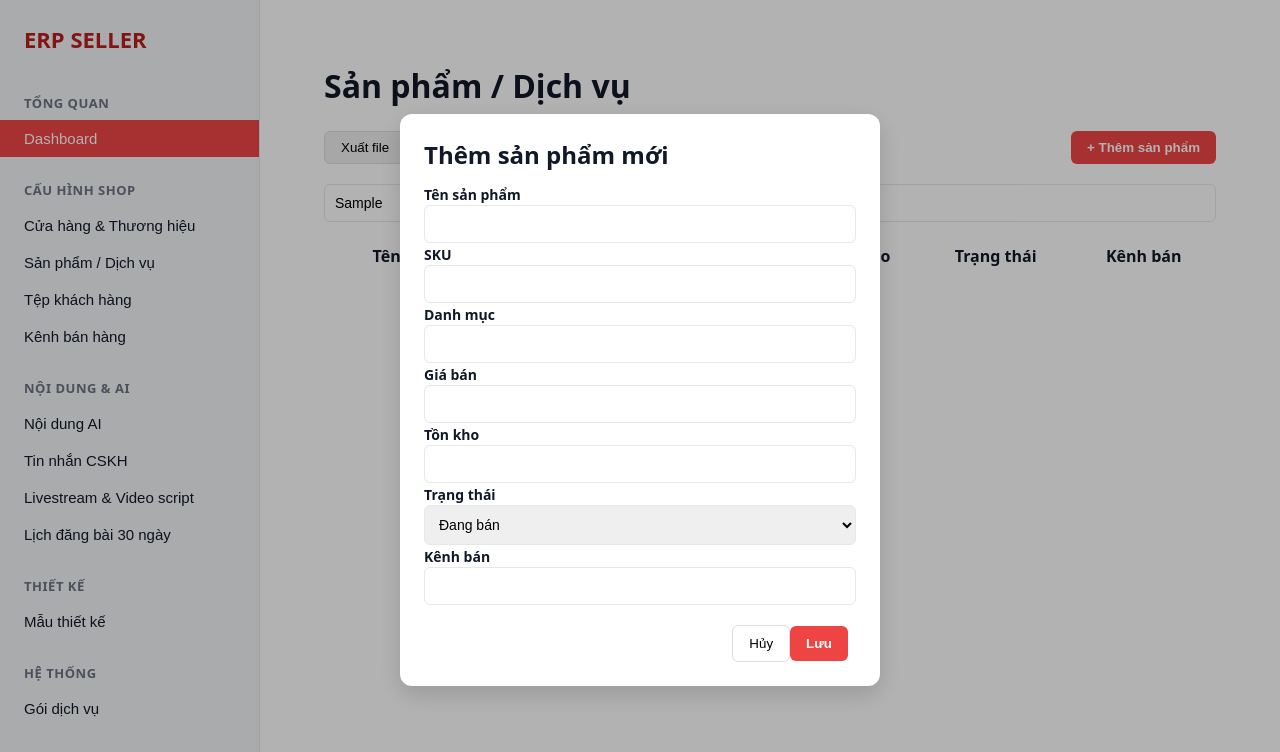
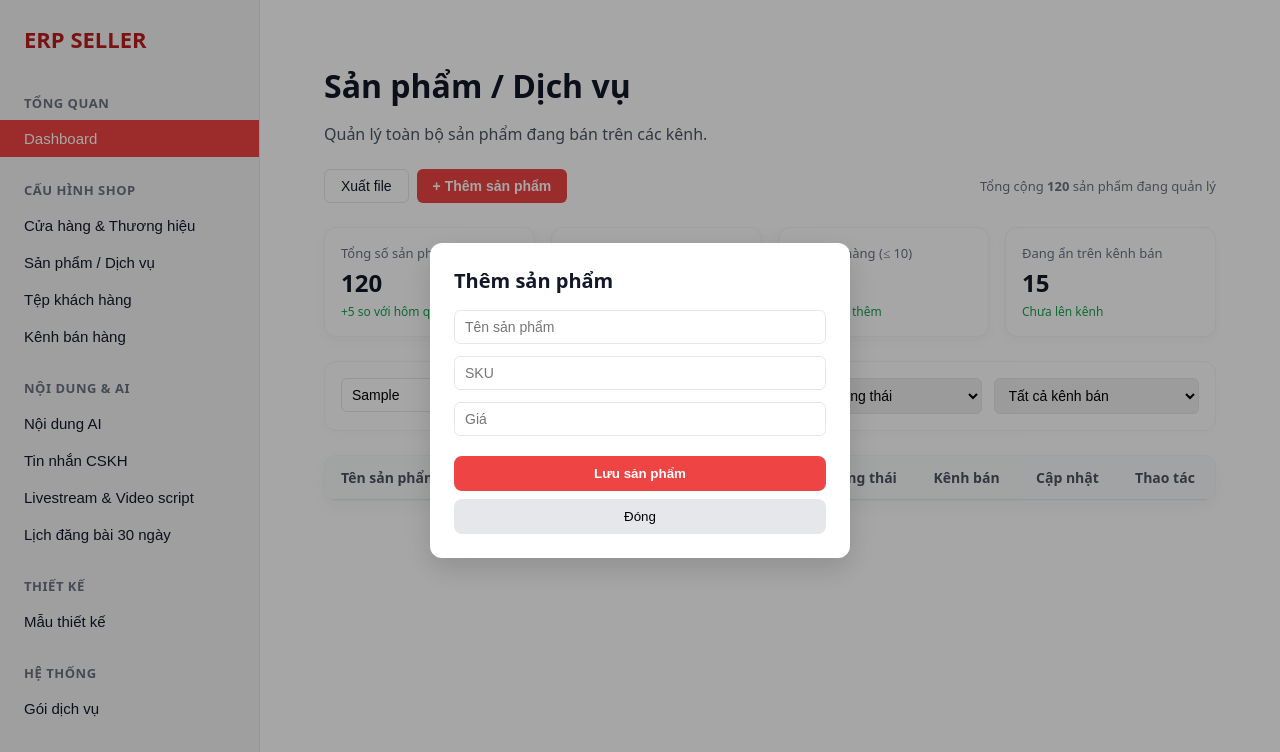
Before and after one commit to conlele0201/erp-seller-crm, a Next.js app: page /products in a window 1280 px wide. Both pictures are taken after typing "Sample" into the empty fields and a click on the button "+ Thêm sản phẩm". Shown: the top 752 px of the page. Built offline with nearby package versions, Linux system fonts and the light colour scheme.

Commit message:
Update page.js

```diff
--- a/app/products/page.js
+++ b/app/products/page.js
@@ -1,3 +1,4 @@
+// app/products/page.js
 "use client";
 import { useState, useMemo } from "react";
 
@@ -10,7 +11,7 @@ export default function ProductsPage() {
     { label: "Đang ẩn trên kênh bán", value: "15", sub: "Chưa lên kênh" },
   ];
 
-  const initialData = [
+  const productData = [
     {
       name: "Áo thun nam basic",
       sku: "ATN-001",
@@ -31,226 +32,367 @@ export default function ProductsPage() {
       channel: "Shopee",
       updatedAt: "Hôm qua, 21:03",
     },
+    {
+      name: "Combo chăm sóc da 7 ngày",
+      sku: "CSD-007",
+      category: "Mỹ phẩm",
+      price: "379.000đ",
+      stock: 0,
+      status: "Hết hàng",
+      channel: "Website",
+      updatedAt: "02/12/2025",
+    },
+    {
+      name: "Serum phục hồi da",
+      sku: "SER-022",
+      category: "Mỹ phẩm",
+      price: "289.000đ",
+      stock: 41,
+      status: "Đang bán",
+      channel: "TikTok",
+      updatedAt: "Hôm nay, 08:45",
+    },
   ];
 
-  const [products, setProducts] = useState(initialData);
-
-  // ====================== FILTER STATES ======================
+  // ====================== STATES ======================
   const [search, setSearch] = useState("");
   const [category, setCategory] = useState("");
   const [status, setStatus] = useState("");
   const [channel, setChannel] = useState("");
 
-  // ====================== MODAL STATES ======================
-  const [showModal, setShowModal] = useState(false);
-  const [form, setForm] = useState({
-    name: "",
-    sku: "",
-    category: "",
-    price: "",
-    stock: "",
-    status: "Đang bán",
-    channel: "",
-  });
-
-  const updateForm = (field, value) => {
-    setForm({ ...form, [field]: value });
-  };
-
-  const saveProduct = () => {
-    const newItem = {
-      name: form.name,
-      sku: form.sku,
-      category: form.category,
-      price: form.price + "đ",
-      stock: form.stock,
-      status: form.status,
-      channel: form.channel,
-      updatedAt: "Vừa xong",
-    };
-
-    setProducts([...products, newItem]);
-    setShowModal(false);
-
-    // reset form
-    setForm({
-      name: "",
-      sku: "",
-      category: "",
-      price: "",
-      stock: "",
-      status: "Đang bán",
-      channel: "",
-    });
-  };
+  const [showModal, setShowModal] = useState(false); // <-- MODAL STATE
 
   // ====================== FILTER LOGIC ======================
   const filteredProducts = useMemo(() => {
-    return products.filter((p) => {
-      const s = search.toLowerCase();
-      const matchSearch = p.name.toLowerCase().includes(s) || p.sku.toLowerCase().includes(s);
+    return productData.filter((p) => {
+      const matchSearch =
+        p.name.toLowerCase().includes(search.toLowerCase()) ||
+        p.sku.toLowerCase().includes(search.toLowerCase());
 
       const matchCategory = category ? p.category === category : true;
       const matchStatus = status ? p.status === status : true;
-      const matchChannel = channel ? p.channel.toLowerCase().includes(channel.toLowerCase()) : true;
+      const matchChannel = channel
+        ? p.channel.toLowerCase().includes(channel.toLowerCase())
+        : true;
 
       return matchSearch && matchCategory && matchStatus && matchChannel;
     });
-  }, [search, category, status, channel, products]);
+  }, [search, category, status, channel]);
 
-  // ====================== UI STYLES (GIỮ NGUYÊN) ======================
+  // ====================== STYLES (GIỮ NGUYÊN 100%) ======================
   const pageStyle = { padding: "32px 40px", fontFamily: "system-ui" };
-
-  const modalOverlay = {
-    position: "fixed",
-    top: 0, left: 0,
-    width: "100vw",
-    height: "100vh",
-    background: "rgba(0,0,0,0.3)",
+  const headerStyle = { marginBottom: 24 };
+  const titleStyle = { fontSize: 32, fontWeight: 700, marginBottom: 8 };
+  const subtitleStyle = { fontSize: 16, color: "#4b5563" };
+  const toolbarStyle = {
     display: "flex",
-    justifyContent: "center",
+    justifyContent: "space-between",
     alignItems: "center",
-    zIndex: 9999,
+    marginTop: 24,
+    marginBottom: 24,
+    gap: 12,
+    flexWrap: "wrap",
   };
-
-  const modalBox = {
-    width: "480px",
-    background: "#fff",
-    padding: "24px",
-    borderRadius: "12px",
-    boxShadow: "0 8px 24px rgba(0,0,0,0.15)",
+  const btnPrimary = {
+    padding: "8px 16px",
+    borderRadius: 6,
+    border: "none",
+    backgroundColor: "#ef4444",
+    color: "#fff",
+    fontWeight: 600,
+    cursor: "pointer",
+    fontSize: 14,
   };
-
-  const input = {
+  const btnSecondary = {
+    padding: "8px 16px",
+    borderRadius: 6,
+    border: "1px solid #e5e7eb",
+    backgroundColor: "#fff",
+    color: "#111827",
+    fontWeight: 500,
+    cursor: "pointer",
+    fontSize: 14,
+  };
+  const statsGridStyle = {
+    display: "grid",
+    gridTemplateColumns: "repeat(4, minmax(0, 1fr))",
+    gap: 16,
+    marginBottom: 24,
+  };
+  const statCardStyle = {
+    padding: 16,
+    borderRadius: 12,
+    border: "1px solid #f3f4f6",
+    backgroundColor: "#fff",
+    boxShadow: "0 4px 12px rgba(15,23,42,0.03)",
+  };
+  const statLabelStyle = { fontSize: 13, color: "#6b7280", marginBottom: 4 };
+  const statValueStyle = { fontSize: 24, fontWeight: 700, marginBottom: 4 };
+  const statSubStyle = { fontSize: 12, color: "#16a34a" };
+  const filtersCardStyle = {
+    marginTop: 8,
+    marginBottom: 24,
+    padding: 16,
+    borderRadius: 12,
+    border: "1px solid #f3f4f6",
+    backgroundColor: "#fff",
+    boxShadow: "0 4px 12px rgba(15,23,42,0.02)",
+  };
+  const filtersRowStyle = { display: "flex", flexWrap: "wrap", gap: 12 };
+  const filterItemStyle = { flex: "1 1 200px", minWidth: 200 };
+  const inputStyle = {
     width: "100%",
-    padding: "10px",
+    padding: "8px 10px",
     borderRadius: 6,
     border: "1px solid #e5e7eb",
     fontSize: 14,
   };
-
-  const label = { fontSize: 14, fontWeight: 600, marginTop: 12, marginBottom: 6 };
-
-  const btnRed = {
-    padding: "10px 16px",
-    borderRadius: 6,
-    border: "none",
-    background: "#ef4444",
-    color: "#fff",
+  const tableCardStyle = {
+    marginTop: 8,
+    borderRadius: 12,
+    border: "1px solid #f3f4f6",
+    backgroundColor: "#fff",
+    boxShadow: "0 6px 18px rgba(15,23,42,0.04)",
+    overflow: "hidden",
+  };
+  const tableWrapperStyle = { width: "100%", overflowX: "auto" };
+  const tableStyle = { width: "100%", borderCollapse: "collapse", fontSize: 14 };
+  const thStyle = {
+    textAlign: "left",
+    padding: "12px 16px",
+    backgroundColor: "#f9fafb",
+    borderBottom: "1px solid #e5e7eb",
+    whiteSpace: "nowrap",
     fontWeight: 600,
-    cursor: "pointer",
-    marginRight: 8,
+    color: "#4b5563",
+  };
+  const tdStyle = {
+    padding: "12px 16px",
+    borderBottom: "1px solid #f3f4f6",
+    verticalAlign: "middle",
   };
 
-  const btnGray = {
-    padding: "10px 16px",
-    borderRadius: 6,
-    border: "1px solid #ddd",
-    background: "#fff",
+  const statusBadge = (status) => {
+    let s = { bg: "#dcfce7", color: "#166534" };
+    if (status === "Sắp hết hàng") s = { bg: "#fef3c7", color: "#92400e" };
+    if (status === "Hết hàng") s = { bg: "#fee2e2", color: "#b91c1c" };
+
+    return {
+      display: "inline-block",
+      padding: "4px 10px",
+      borderRadius: 999,
+      fontSize: 12,
+      fontWeight: 600,
+      backgroundColor: s.bg,
+      color: s.color,
+    };
+  };
+
+  const actionBtnStyle = {
+    padding: "4px 10px",
+    borderRadius: 999,
+    border: "1px solid #e5e7eb",
+    backgroundColor: "#fff",
+    fontSize: 13,
     cursor: "pointer",
   };
 
-  // ====================== RENDER ======================
+  // ====================== UI RENDER ======================
   return (
     <div style={pageStyle}>
-      {/* Header */}
-      <h1 style={{ fontSize: 32, fontWeight: 700 }}>Sản phẩm / Dịch vụ</h1>
+      <header style={headerStyle}>
+        <h1 style={titleStyle}>Sản phẩm / Dịch vụ</h1>
+        <p style={subtitleStyle}>Quản lý toàn bộ sản phẩm đang bán trên các kênh.</p>
+      </header>
 
       {/* Toolbar */}
-      <div style={{ display: "flex", justifyContent: "space-between", marginTop: 24 }}>
-        <button style={{ padding: "8px 16px", borderRadius: 6, border: "1px solid #ddd" }}>
-          Xuất file
-        </button>
+      <div style={toolbarStyle}>
+        <div style={{ display: "flex", gap: 8 }}>
+          <button type="button" style={btnSecondary}>Xuất file</button>
 
+          {/* NÚT MỞ MODAL */}
           <button
-          style={{
-            padding: "8px 16px",
-            borderRadius: 6,
-            border: "none",
-            background: "#ef4444",
-            color: "#fff",
-            fontWeight: 600,
-          }}
+            type="button"
+            style={btnPrimary}
             onClick={() => setShowModal(true)}
           >
             + Thêm sản phẩm
           </button>
         </div>
 
+        <div style={{ fontSize: 13, color: "#6b7280" }}>
+          Tổng cộng <strong>120</strong> sản phẩm đang quản lý
+        </div>
+      </div>
+
+      {/* Stats */}
+      <section style={statsGridStyle}>
+        {stats.map((s) => (
+          <div key={s.label} style={statCardStyle}>
+            <div style={statLabelStyle}>{s.label}</div>
+            <div style={statValueStyle}>{s.value}</div>
+            <div style={statSubStyle}>{s.sub}</div>
+          </div>
+        ))}
+      </section>
+
       {/* Filters */}
-      <div style={{ marginTop: 20 }}>
+      <section style={filtersCardStyle}>
+        <div style={filtersRowStyle}>
+          <div style={filterItemStyle}>
             <input
-          style={input}
-          placeholder="Tìm theo tên hoặc SKU..."
+              style={inputStyle}
+              placeholder="Tìm theo tên, SKU..."
               value={search}
               onChange={(e) => setSearch(e.target.value)}
             />
           </div>
 
+          <div style={filterItemStyle}>
+            <select
+              style={inputStyle}
+              value={category}
+              onChange={(e) => setCategory(e.target.value)}
+            >
+              <option value="">Tất cả danh mục</option>
+              <option value="Thời trang nam">Thời trang nam</option>
+              <option value="Thời trang nữ">Thời trang nữ</option>
+              <option value="Mỹ phẩm">Mỹ phẩm</option>
+            </select>
+          </div>
+
+          <div style={filterItemStyle}>
+            <select
+              style={inputStyle}
+              value={status}
+              onChange={(e) => setStatus(e.target.value)}
+            >
+              <option value="">Tất cả trạng thái</option>
+              <option value="Đang bán">Đang bán</option>
+              <option value="Sắp hết hàng">Sắp hết hàng</option>
+              <option value="Hết hàng">Hết hàng</option>
+            </select>
+          </div>
+
+          <div style={filterItemStyle}>
+            <select
+              style={inputStyle}
+              value={channel}
+              onChange={(e) => setChannel(e.target.value)}
+            >
+              <option value="">Tất cả kênh bán</option>
+              <option value="Shopee">Shopee</option>
+              <option value="TikTok">TikTok</option>
+              <option value="Website">Website</option>
+            </select>
+          </div>
+        </div>
+      </section>
+
       {/* Table */}
-      <table style={{ width: "100%", marginTop: 20 }}>
+      <section style={tableCardStyle}>
+        <div style={tableWrapperStyle}>
+          <table style={tableStyle}>
             <thead>
               <tr>
-            <th>Tên sản phẩm</th>
-            <th>SKU</th>
-            <th>Danh mục</th>
-            <th>Giá</th>
-            <th>Tồn kho</th>
-            <th>Trạng thái</th>
-            <th>Kênh bán</th>
+                <th style={thStyle}>Tên sản phẩm</th>
+                <th style={thStyle}>SKU</th>
+                <th style={thStyle}>Danh mục</th>
+                <th style={thStyle}>Giá bán</th>
+                <th style={thStyle}>Tồn kho</th>
+                <th style={thStyle}>Trạng thái</th>
+                <th style={thStyle}>Kênh bán</th>
+                <th style={thStyle}>Cập nhật</th>
+                <th style={thStyle}>Thao tác</th>
               </tr>
             </thead>
+
             <tbody>
               {filteredProducts.map((p) => (
                 <tr key={p.sku}>
-              <td>{p.name}</td>
-              <td>{p.sku}</td>
-              <td>{p.category}</td>
-              <td>{p.price}</td>
-              <td>{p.stock}</td>
-              <td>{p.status}</td>
-              <td>{p.channel}</td>
+                  <td style={tdStyle}>{p.name}</td>
+                  <td style={tdStyle}>{p.sku}</td>
+                  <td style={tdStyle}>{p.category}</td>
+                  <td style={tdStyle}>{p.price}</td>
+                  <td style={tdStyle}>{p.stock}</td>
+                  <td style={tdStyle}>
+                    <span style={statusBadge(p.status)}>{p.status}</span>
+                  </td>
+                  <td style={tdStyle}>{p.channel}</td>
+                  <td style={tdStyle}>{p.updatedAt}</td>
+                  <td style={tdStyle}>
+                    <button type="button" style={actionBtnStyle}>Sửa</button>
+                  </td>
                 </tr>
               ))}
             </tbody>
           </table>
+        </div>
+      </section>
 
-      {/* ====================== MODAL ====================== */}
+
+      {/* ====================== MODAL ADD PRODUCT ====================== */}
       {showModal && (
-        <div style={modalOverlay}>
-          <div style={modalBox}>
-            <h2 style={{ marginBottom: 12 }}>Thêm sản phẩm mới</h2>
+        <div
+          style={{
+            position: "fixed",
+            inset: 0,
+            background: "rgba(0,0,0,0.35)",
+            display: "flex",
+            justifyContent: "center",
+            alignItems: "center",
+            zIndex: 9999,
+          }}
+          onClick={() => setShowModal(false)}
+        >
+          <div
+            style={{
+              width: 420,
+              background: "#fff",
+              borderRadius: 12,
+              padding: 24,
+              boxShadow: "0 10px 30px rgba(0,0,0,0.15)",
+            }}
+            onClick={(e) => e.stopPropagation()}
+          >
+            <h3 style={{ margin: 0, marginBottom: 16, fontSize: 20, fontWeight: 700 }}>
+              Thêm sản phẩm
+            </h3>
 
-            <label style={label}>Tên sản phẩm</label>
-            <input style={input} value={form.name} onChange={(e) => updateForm("name", e.target.value)} />
+            <input placeholder="Tên sản phẩm" style={{ ...inputStyle, marginBottom: 12 }} />
+            <input placeholder="SKU" style={{ ...inputStyle, marginBottom: 12 }} />
+            <input placeholder="Giá" style={{ ...inputStyle, marginBottom: 12 }} />
 
-            <label style={label}>SKU</label>
-            <input style={input} value={form.sku} onChange={(e) => updateForm("sku", e.target.value)} />
+            <button
+              style={{
+                width: "100%",
+                padding: "10px 0",
+                borderRadius: 8,
+                background: "#ef4444",
+                color: "#fff",
+                border: "none",
+                fontWeight: 600,
+                cursor: "pointer",
+                marginTop: 8,
+              }}
+            >
+              Lưu sản phẩm
+            </button>
 
-            <label style={label}>Danh mục</label>
-            <input style={input} value={form.category} onChange={(e) => updateForm("category", e.target.value)} />
-
-            <label style={label}>Giá bán</label>
-            <input style={input} value={form.price} onChange={(e) => updateForm("price", e.target.value)} />
-
-            <label style={label}>Tồn kho</label>
-            <input style={input} value={form.stock} onChange={(e) => updateForm("stock", e.target.value)} />
-
-            <label style={label}>Trạng thái</label>
-            <select style={input} value={form.status} onChange={(e) => updateForm("status", e.target.value)}>
-              <option value="Đang bán">Đang bán</option>
-              <option value="Sắp hết hàng">Sắp hết hàng</option>
-              <option value="Hết hàng">Hết hàng</option>
-            </select>
-
-            <label style={label}>Kênh bán</label>
-            <input style={input} value={form.channel} onChange={(e) => updateForm("channel", e.target.value)} />
-
-            {/* Buttons */}
-            <div style={{ marginTop: 20, textAlign: "right" }}>
-              <button style={btnGray} onClick={() => setShowModal(false)}>Hủy</button>
-              <button style={btnRed} onClick={saveProduct}>Lưu</button>
-            </div>
+            <button
+              style={{
+                width: "100%",
+                padding: "10px 0",
+                borderRadius: 8,
+                background: "#e5e7eb",
+                border: "none",
+                marginTop: 8,
+                cursor: "pointer",
+              }}
+              onClick={() => setShowModal(false)}
+            >
+              Đóng
+            </button>
           </div>
         </div>
       )}
```
Lines whose indentation alone changed are shown as unchanged.
